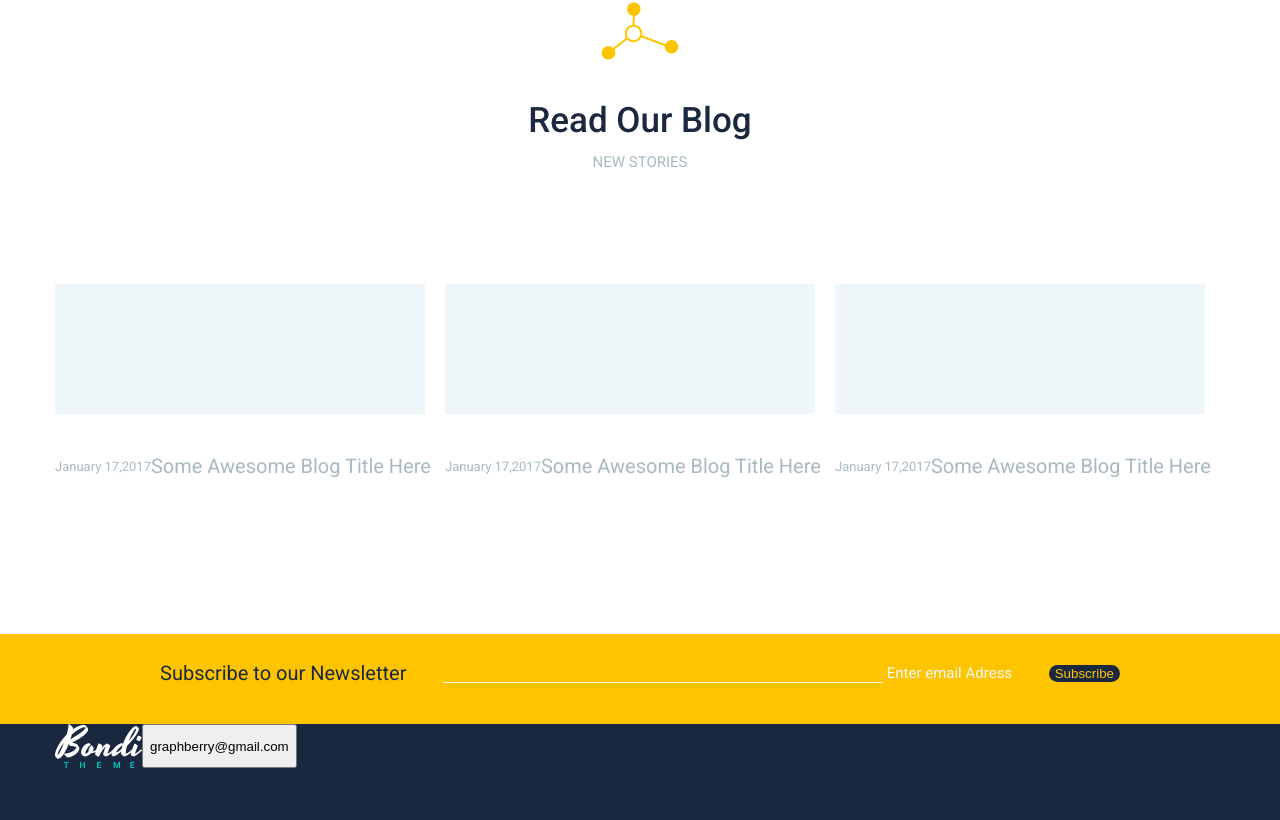
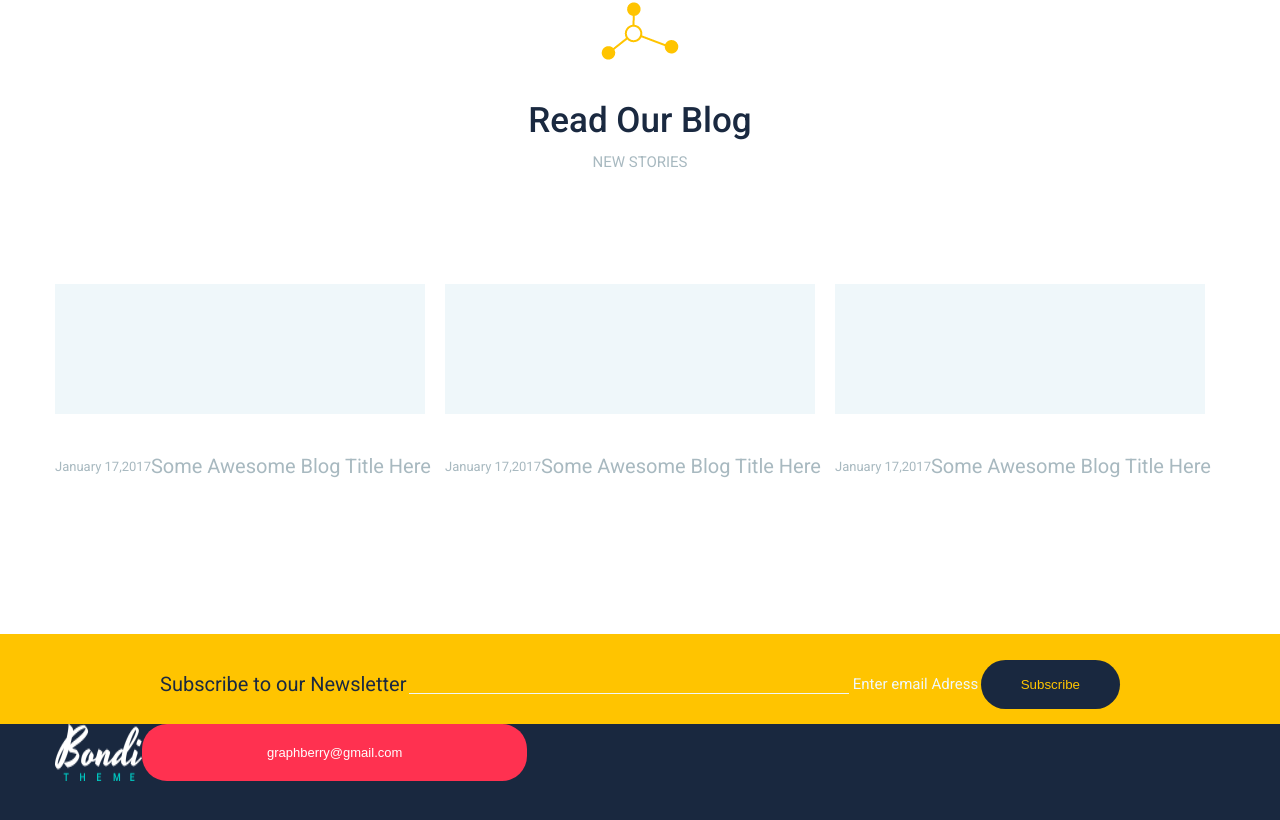
Before and after one commit to p0k1/bondi-landing-page, a plain HTML site: page index.html in a window 1280 px wide. Shown: the part 4518-5338 px from the top of the page. Drawn offline with Linux system fonts and the light colour scheme.

Commit message:
finished(nope) my first landing page(2)

```diff
--- a/styleee.css
+++ b/styleee.css
@@ -774,7 +774,7 @@ p {
 .newsletter-button {
     background-color: #19283f;
     color: #ffc501;
-    padding: 17px 40    px;
+    padding: 17px 40px;
     border: none;
     border-radius: 25px;
 }
@@ -796,3 +796,15 @@ p {
     margin: 0 auto;
     max-width: 1170px;
 }
+
+
+.basement-button {
+    color: #ffffff;
+    border: none;
+    border-radius: 25px;
+    font-size: 13px;
+    font-weight: 400;
+    line-height: 27px;
+    padding: 15px 125px;
+    background-color: #ff3150;
+}
```
